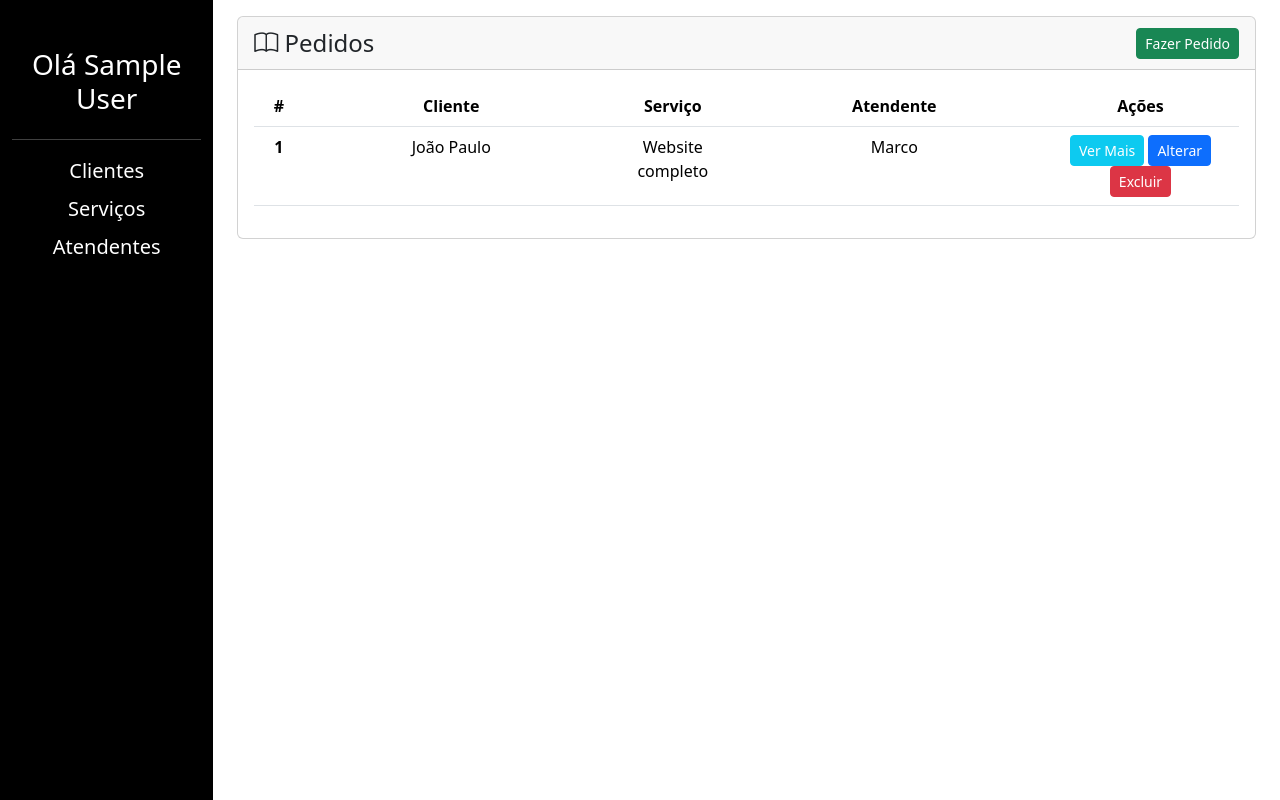
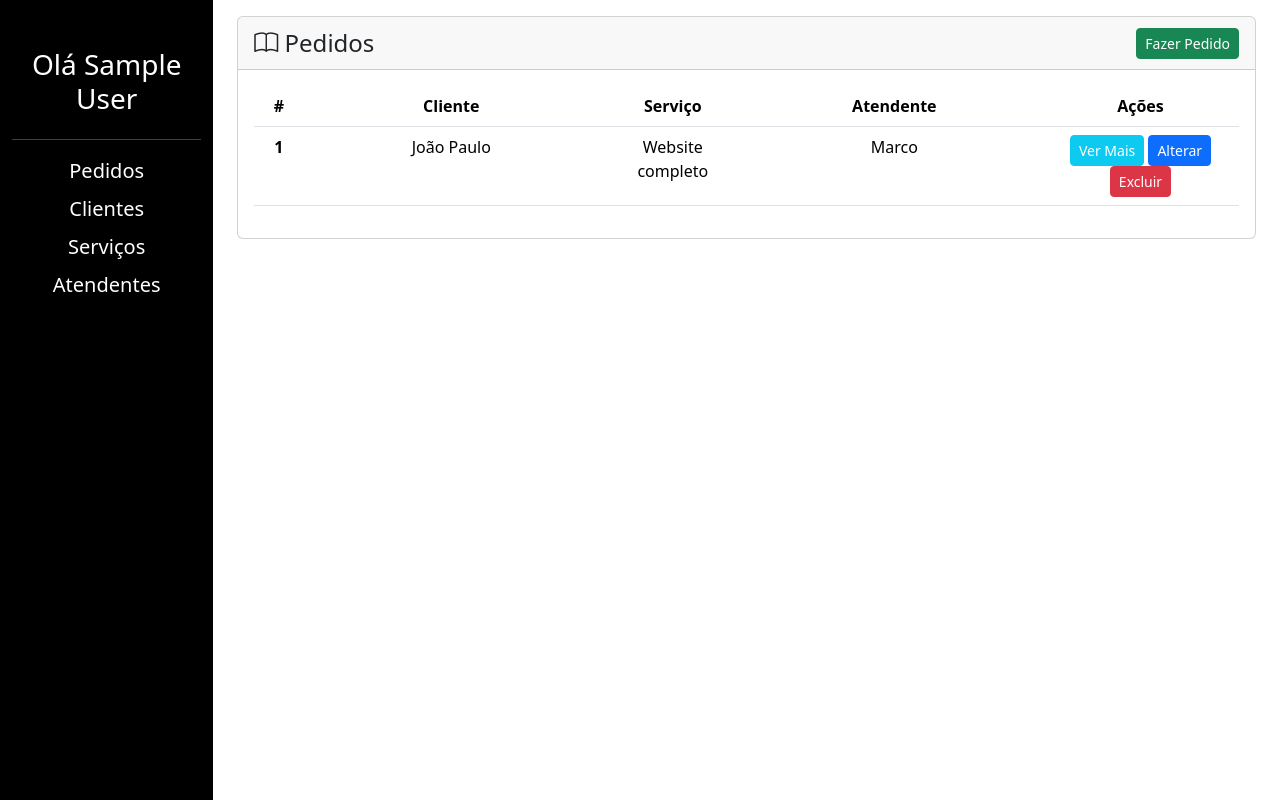
Before and after one commit to Arthur-Prates/controle-de-fluxo-de-caixa, a PHP site: page /dashboard.php in a window 1280 px wide. Shown: the part 76-876 px from the top of the page. Run offline with PHP 8.4, Linux system fonts and the light colour scheme; the visitor is signed in with stand-in values (Sample User, id 1); data comes from the database, SQL or seed files in the repository; some libraries are stand-ins or nearby versions.

Commit message:
Att do botao pedido

```diff
--- a/dashboard.php
+++ b/dashboard.php
@@ -38,6 +38,9 @@ include_once('navbar.php');
             <h3 class="text-center mt-5 mb-4"><?php echo 'Olá ' . $_SESSION['nome'] ?></h3>
             <hr>
             <div class="fs-5 text-center">
+                <a class="aNavLateral" href="#" onclick="carregarConteudo('listarPedido')">
+                    <div class="mt-2 btnNavLateral">Pedidos</div>
+                </a>
                 <a class="aNavLateral" href="#" onclick="carregarConteudo('listarCliente')">
                     <div class="mt-2 btnNavLateral">Clientes</div>
                 </a>
```
